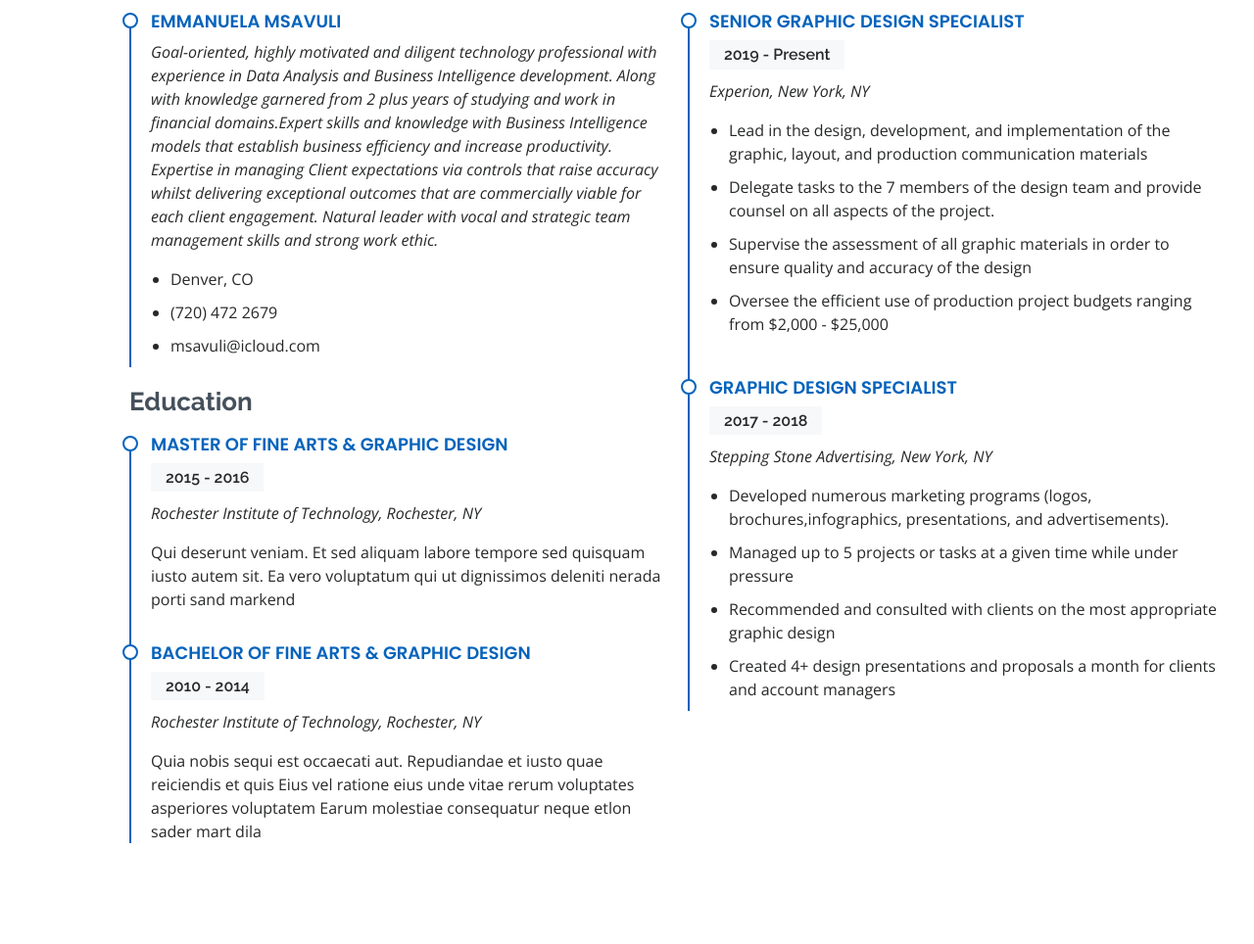
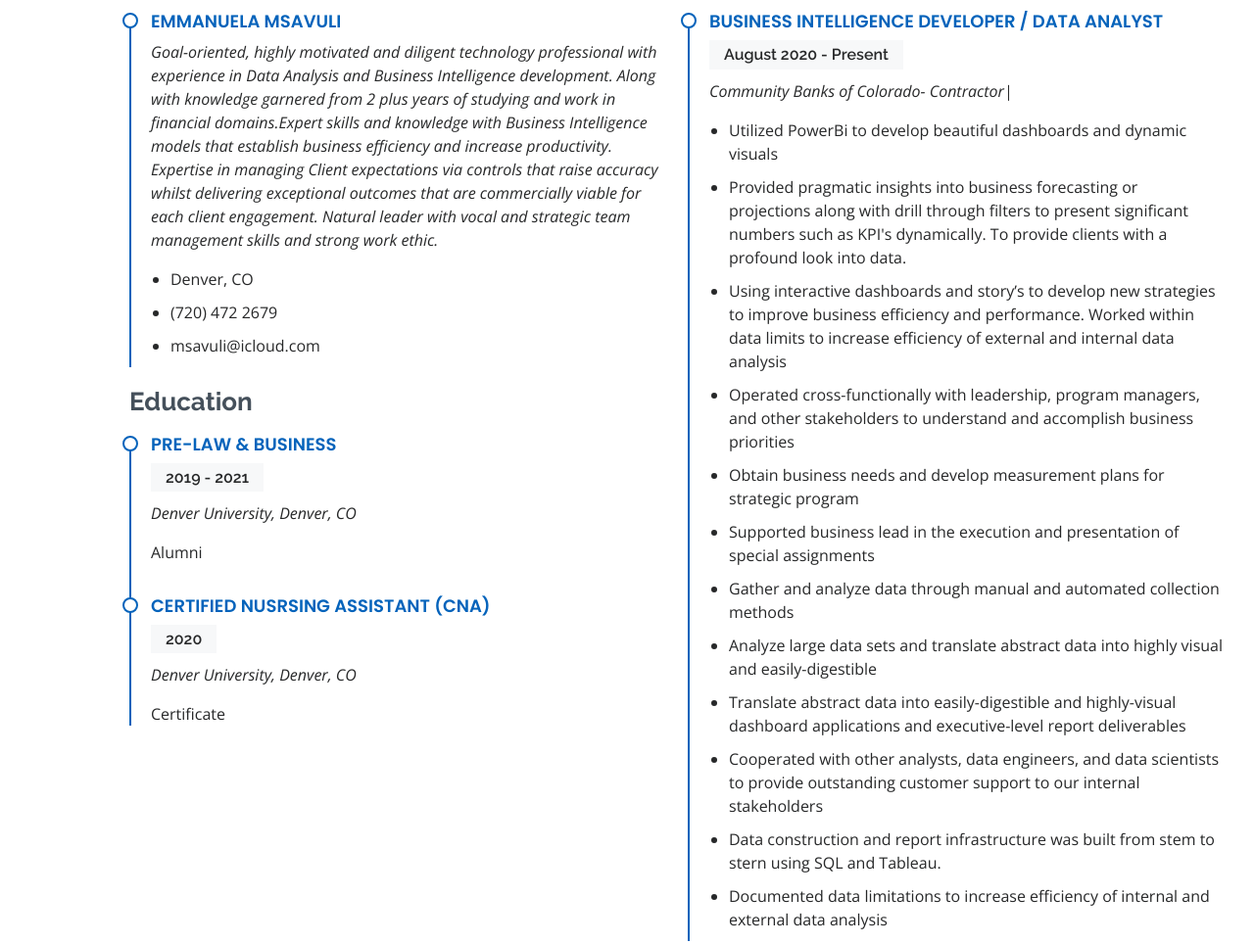
Before and after one commit to msavuli/Resume, a plain HTML site: page index.html in a window 1280 px wide. Shown: the part 2000-2964 px from the top of the page at 98% size. Drawn offline with nearby package versions, Linux system fonts and the light colour scheme.

Commit message:
Update index.html

```diff
--- a/index.html
+++ b/index.html
@@ -126,7 +126,7 @@
             <div class="progress">
               <span class="skill">Business Intelligence Tools; PowerBI, Tableau.<i class="val">90%</i></span>
               <div class="progress-bar-wrap">
-                <div class="progress-bar" role="progressbar" aria-valuenow="75" aria-valuemin="0" aria-valuemax="100"></div>
+                <div class="progress-bar" role="progressbar" aria-valuenow="90" aria-valuemin="0" aria-valuemax="100"></div>
               </div>
             </div>
 
@@ -199,42 +199,43 @@
 
             <h3 class="resume-title">Education</h3>
             <div class="resume-item">
-              <h4>Master of Fine Arts &amp; Graphic Design</h4>
-              <h5>2015 - 2016</h5>
-              <p><em>Rochester Institute of Technology, Rochester, NY</em></p>
-              <p>Qui deserunt veniam. Et sed aliquam labore tempore sed quisquam iusto autem sit. Ea vero voluptatum qui ut dignissimos deleniti nerada porti sand markend</p>
+              <h4>Pre-Law &amp; Business</h4>
+              <h5>2019 - 2021</h5>
+              <p><em> Denver University, Denver, CO</em></p>
+              <p>Alumni</p>
             </div>
             <div class="resume-item">
-              <h4>Bachelor of Fine Arts &amp; Graphic Design</h4>
-              <h5>2010 - 2014</h5>
-              <p><em>Rochester Institute of Technology, Rochester, NY</em></p>
-              <p>Quia nobis sequi est occaecati aut. Repudiandae et iusto quae reiciendis et quis Eius vel ratione eius unde vitae rerum voluptates asperiores voluptatem Earum molestiae consequatur neque etlon sader mart dila</p>
+              <h4> Certified Nusrsing Assistant (CNA)</h4>
+              <h5>2020</h5>
+              <p><em>Denver University, Denver, CO </em></p>
+              <p>Certificate</p>
             </div>
+
+
           </div>
           <div class="col-lg-6">
             <h3 class="resume-title">Professional Experience</h3>
             <div class="resume-item">
-              <h4>Senior graphic design specialist</h4>
-              <h5>2019 - Present</h5>
-              <p><em>Experion, New York, NY </em></p>
+              <h4>Business Intelligence Developer / Data Analyst</h4>
+              <h5>August 2020 - Present</h5>
+              <p><em>Community Banks of Colorado- Contractor|</em></p>
               <ul>
-                <li>Lead in the design, development, and implementation of the graphic, layout, and production communication materials</li>
-                <li>Delegate tasks to the 7 members of the design team and provide counsel on all aspects of the project. </li>
-                <li>Supervise the assessment of all graphic materials in order to ensure quality and accuracy of the design</li>
-                <li>Oversee the efficient use of production project budgets ranging from $2,000 - $25,000</li>
+                <li>Utilized PowerBi to develop beautiful dashboards and dynamic visuals</li>
+                <li>Provided pragmatic insights into business forecasting or projections along with drill through filters  to present significant numbers such as KPI's dynamically. To provide clients with a profound look into data.</li>
+                <li>Using interactive dashboards and story’s to develop new strategies to improve business efficiency and performance. Worked within data limits to	increase efficiency of external and internal data analysis </li>
+                <li>Operated  cross-functionally with leadership, program managers, and other stakeholders to understand and accomplish business priorities</li>
+                <li>Obtain business needs and develop measurement plans for strategic program</li>
+                <li>Supported business lead in the execution and presentation of special assignments</li>
+                <li>Gather and analyze data through manual and automated collection methods</li>
+                <li>Analyze large data sets and translate abstract data into highly visual and easily-digestible</li>
+                <li>Translate abstract data into easily-digestible and highly-visual dashboard applications and executive-level report deliverables</li>
+                <li>Cooperated with other analysts, data engineers, and data scientists to provide outstanding customer support to our internal stakeholders</li>
+                <li>Data construction and report infrastructure was built from stem to stern using SQL and Tableau.</li>
+                <li>Documented data limitations to increase	efficiency of internal and external data analysis</li>
+
               </ul>
             </div>
-            <div class="resume-item">
-              <h4>Graphic design specialist</h4>
-              <h5>2017 - 2018</h5>
-              <p><em>Stepping Stone Advertising, New York, NY</em></p>
-              <ul>
-                <li>Developed numerous marketing programs (logos, brochures,infographics, presentations, and advertisements).</li>
-                <li>Managed up to 5 projects or tasks at a given time while under pressure</li>
-                <li>Recommended and consulted with clients on the most appropriate graphic design</li>
-                <li>Created 4+ design presentations and proposals a month for clients and account managers</li>
-              </ul>
-            </div>
+
           </div>
         </div>
 
```
